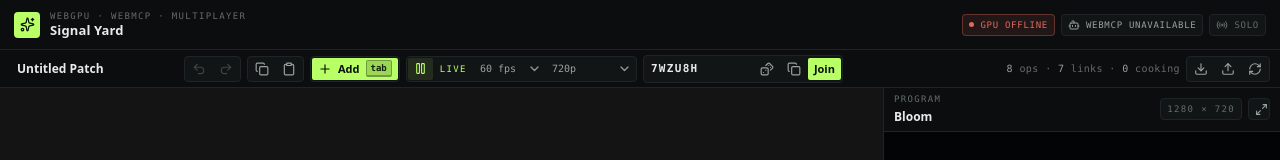
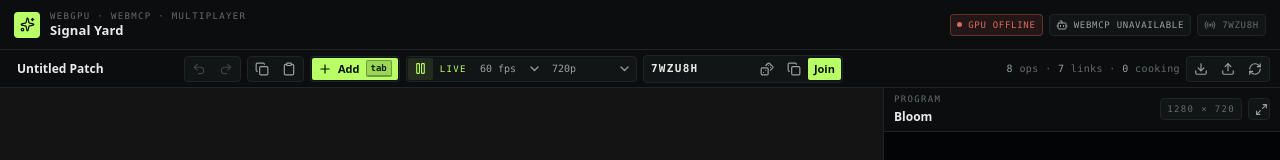
Before and after one commit to thinkter/webmcp-hack, a React (Vite) app: page / in a window 1280 px wide. Shown: the top 160 px of the page. Built offline with nearby package versions, Linux system fonts and the light colour scheme.

Commit message:
feat(ui): show the active lobby code in the topbar session chip

```diff
--- a/src/App.tsx
+++ b/src/App.tsx
@@ -241,7 +241,7 @@
           </span>
           <span className={`chip status-${session.status}`}>
             <Radio size={12} />
-            {session.shared ? `${session.peers} in session` : 'solo'}
+            {session.shared ? `${session.room} · ${session.peers}` : session.room}
           </span>
         </div>
       </header>
```
